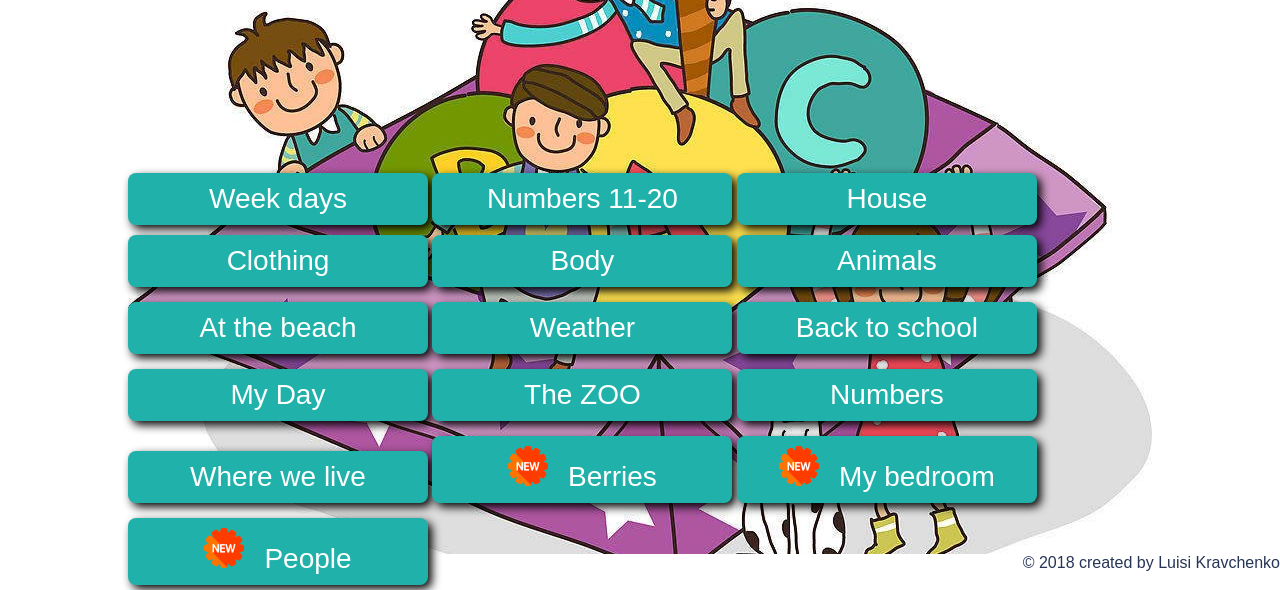
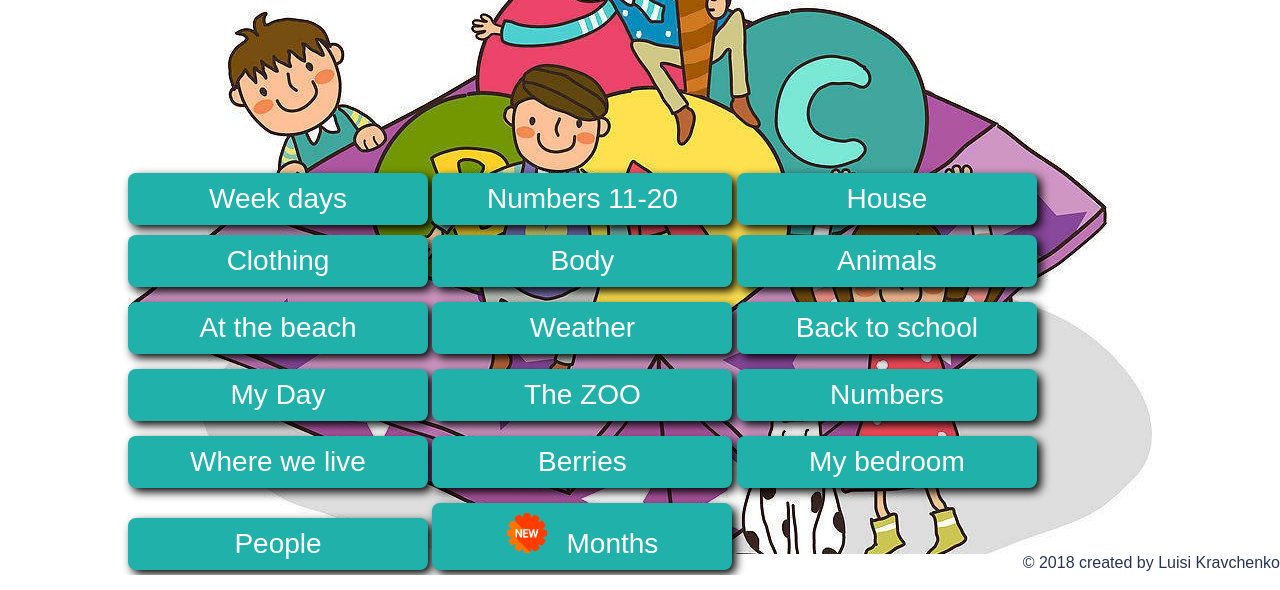
Before and after one commit to luisiya/Kids_English, a plain HTML site: page index.html in a window 1280 px wide. Both pictures are taken after a click on the button "СТАРТ". Shown: the part 246-836 px from the top of the page. Drawn offline with Linux system fonts and the light colour scheme; a web font is replaced by a local one.

Commit message:
added months

```diff
--- a/css/style.css
+++ b/css/style.css
@@ -19,7 +19,7 @@ body {
 
 }
 
-#respond, #respond13, #respond14, #respond15, #respond1, #respond2, #respond3, #respond4, #respond5, #respond6, #respond7, #respond8, #respond9, #respond10, #respond11, #respond12 {
+#respond, #respond16,#respond17, #respond13, #respond14, #respond15, #respond1, #respond2, #respond3, #respond4, #respond5, #respond6, #respond7, #respond8, #respond9, #respond10, #respond11, #respond12 {
     visibility: hidden;
 
     display: inline-block;
@@ -36,7 +36,7 @@ body {
     box-shadow: black 4px 4px 10px;
 }
 
-#respond:hover, #respond13:hover, #respond14:hover, #respond15:hover, #respond1:hover, #respond2:hover, #respond3:hover, #respond4:hover, #respond5:hover, #respond6:hover, #respond7:hover, #respond8:hover, #respond9:hover, #respond10:hover, #respond11:hover, #respond12:hover {
+#respond:hover, #respond13:hover,#respond16:hover,#respond17:hover, #respond14:hover, #respond15:hover, #respond1:hover, #respond2:hover, #respond3:hover, #respond4:hover, #respond5:hover, #respond6:hover, #respond7:hover, #respond8:hover, #respond9:hover, #respond10:hover, #respond11:hover, #respond12:hover {
     font-size: 34px;
     /*width: 310px;*/
 }
--- a/index.html
+++ b/index.html
@@ -34,15 +34,18 @@
     <button id="respond10" onclick="init(zoo)">The ZOO</button>
     <button id="respond11" onclick="init(numbers)">Numbers</button>
     <button id="respond12" onclick="init(where)">Where we live</button>
-    <button id="respond13" onclick="init(berries)"><img style="height:40px; width:40px;margin-right:20px;"
-                                                        src="img/new.png" alt="new">Berries
+    <button id="respond13" onclick="init(berries)">Berries
     </button>
-    <button id="respond14" onclick="init(myBedroom)"><img style="height:40px; width:40px;margin-right:20px;"
-                                                          src="img/new.png" alt="new">My bedroom
+    <button id="respond14" onclick="init(myBedroom)">My bedroom
     </button>
-    <button id="respond15" onclick="init(people)"><img style="height:40px; width:40px;margin-right:20px;"
-                                                       src="img/new.png" alt="new">People
+    <button id="respond15" onclick="init(people)">People
     </button>
+
+    <button id="respond16" onclick="init(months)"><img style="height:40px; width:40px;margin-right:20px;"
+                                                       src="img/new.png" alt="new">Months
+    </button>
+
+
     <audio id="mainMusic" class="sonidos" src="http://www.dreamenglish.com/Dream%20English%20Traditional%20ABC01.mp3"
            data-note="main"></audio>
     <audio class="sonidos" src="https://s3-us-west-2.amazonaws.com/s.cdpn.io/742140/C.mp3" data-note="do"></audio>
--- a/js/module-en.js
+++ b/js/module-en.js
@@ -194,6 +194,23 @@ let berries = {
     'малина':'raspberry'
 
 };
+
+let months = {
+    'январь':'January',
+    'февоаль':'February',
+    'март':'March',
+    'апрель':'April',
+    'май':'May',
+    'июнь':'June',
+    'июль':'July',
+    'август':'August',
+    'сентябрь':'September',
+    'октябрь':'October',
+    'ноябрь':'November',
+    'декабрь':'December'
+
+
+};
 //array for shuffled keys, needs to be global
 let shuffledWords;
 
@@ -262,6 +279,9 @@ function startPlay(){
     respond14.style.margin = "10px 0 5px 0";
     respond15.style.visibility = "visible";
     respond15.style.margin = "10px 0 5px 0";
+    respond16.style.visibility = "visible";
+    respond16.style.margin = "10px 0 5px 0";
+
 }
 
 //Initial definition
@@ -291,6 +311,7 @@ function play(elem){
     respond13.style.visibility = "hidden";
     respond14.style.visibility = "hidden";
     respond15.style.visibility = "hidden";
+    respond16.style.visibility = "hidden";
 
 
 
```
